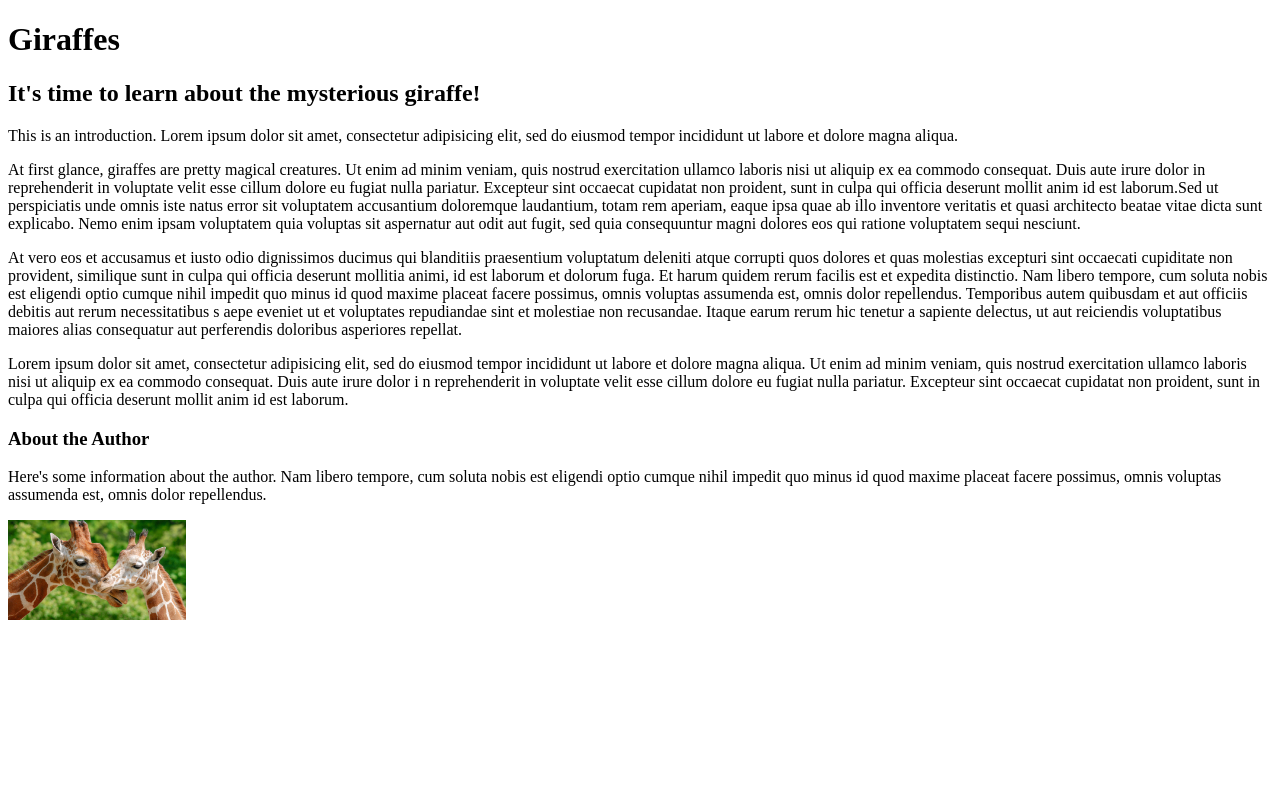
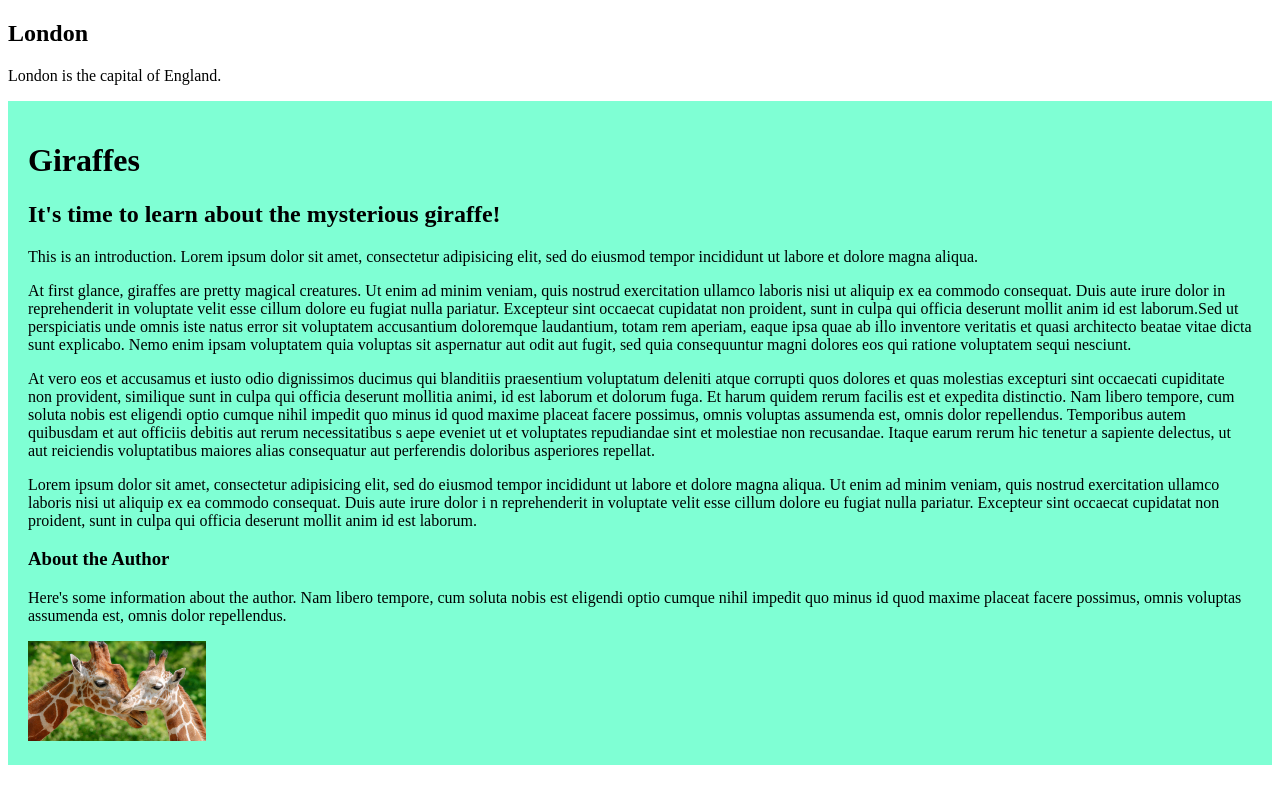
Before and after one commit to Chrystaly3/My-favorite-animal, a plain HTML site: page index.html in a window 1280 px wide. Drawn offline with Linux system fonts and the light colour scheme.

Commit message:
file deleate

```diff
--- a/index.html
+++ b/index.html
@@ -1,5 +1,6 @@
 <!DOCTYPE html>
 <html lang="en">
+
 <head>
     <meta charset="UTF-8">
     <meta http-equiv="X-UA-Compatible" content="IE=edge">
@@ -7,10 +8,20 @@
     <title>Document</title>
     <link rel="stylesheet" href="style.css">
 </head>
+
 <body>
+    <h2 class="city">London</h2>
+    <p>London is the capital of England.</p>
+    <div style="background-color: aquamarine;padding:20px;">
+
+
+        <div style="background-color:colorblack;">
+
+
+
 
             <h1>Giraffes</h1>
-    <h2>It's time to learn about the mysterious giraffe!</h2>
+            <h2 class="intro">It's time to learn about the mysterious giraffe!</h2>
             <p>This is an introduction. Lorem ipsum dolor sit amet, consectetur
                 adipisicing elit, sed do eiusmod tempor incididunt ut labore et
                 dolore magna aliqua.</p>
@@ -19,7 +30,11 @@
                 ut aliquip ex ea commodo consequat.
                 Duis aute irure dolor in reprehenderit in voluptate velit esse cillum
                 dolore eu fugiat nulla pariatur. Excepteur sint occaecat cupidatat non
-    proident, sunt in culpa qui officia deserunt mollit anim id est laborum.Sed ut perspiciatis unde omnis iste natus error sit voluptatem accusantium doloremque laudantium, totam rem aperiam, eaque ipsa quae ab illo inventore veritatis et quasi architecto beatae vitae dicta sunt explicabo. Nemo enim ipsam voluptatem quia voluptas sit aspernatur aut odit aut fugit, sed quia consequuntur magni dolores eos qui ratione voluptatem sequi nesciunt.</p>
+                proident, sunt in culpa qui officia deserunt mollit anim id est laborum.Sed ut perspiciatis unde omnis
+                iste natus error sit voluptatem accusantium doloremque laudantium, totam rem aperiam, eaque ipsa quae ab
+                illo inventore veritatis et quasi architecto beatae vitae dicta sunt explicabo. Nemo enim ipsam
+                voluptatem quia voluptas sit aspernatur aut odit aut fugit, sed quia consequuntur magni dolores eos qui
+                ratione voluptatem sequi nesciunt.</p>
             <p>At vero eos et accusamus et iusto odio dignissimos ducimus qui
                 blanditiis praesentium voluptatum deleniti atque corrupti quos
                 dolores et quas molestias excepturi sint occaecati cupiditate
@@ -46,8 +61,9 @@
                 soluta nobis est eligendi optio cumque nihil impedit quo minus id
                 quod maxime placeat facere possimus, omnis voluptas assumenda
                 est, omnis dolor repellendus.</p>
-
+        </div>
         <img src="images/88.jpg" height="100px">
 
 </body>
+
 </html>
```
Lines whose indentation alone changed are shown as unchanged.
